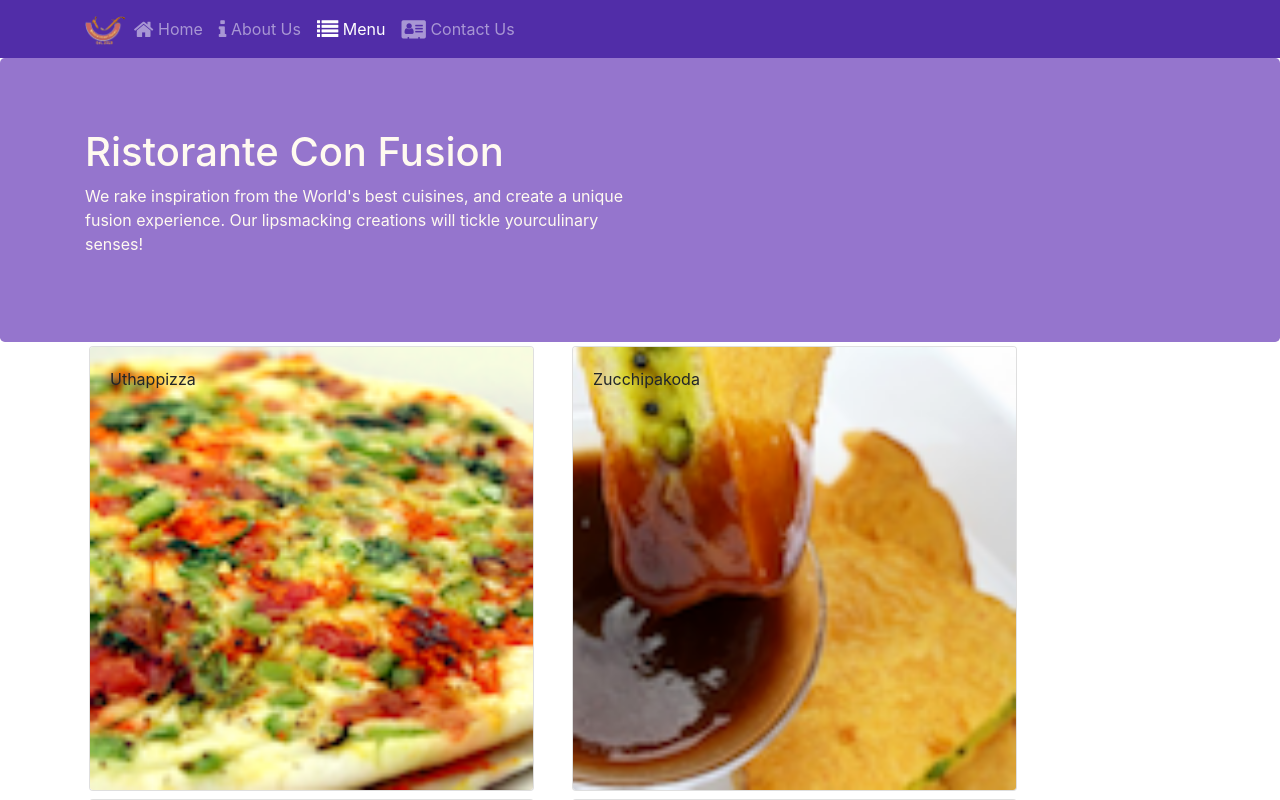
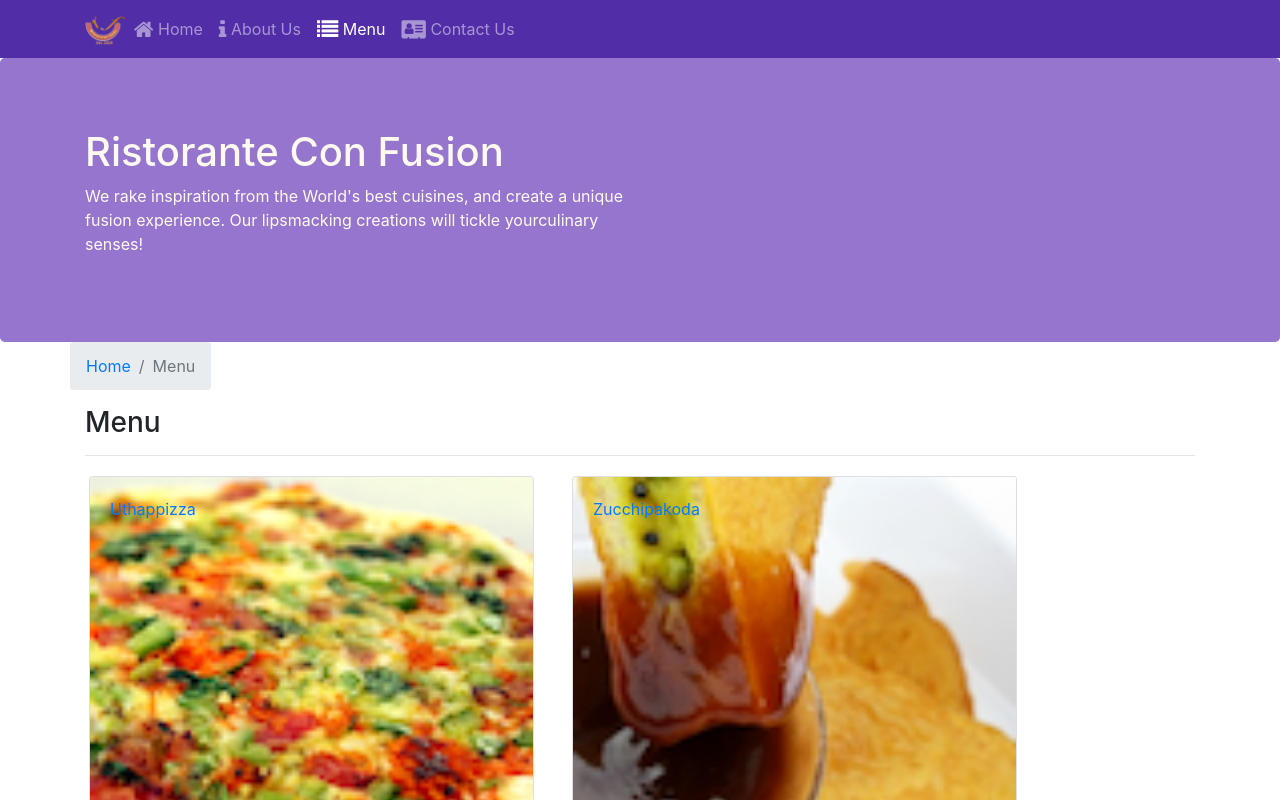
Before and after one commit to JakubWrzesniak/ReactConfusion, a React (Create React App) app: page /menu in a window 1280 px wide. Shown: the top 800 px of the page. Built offline with nearby package versions, Linux system fonts and the light colour scheme.

Commit message:
Single Page Applications Part 2

```diff
--- a/src/components/ConctactComponent.js
+++ b/src/components/ConctactComponent.js
@@ -1,8 +1,20 @@
 import React from'react';
+import {Breadcrumb, BreadcrumbItem} from 'reactstrap';
+import {Link} from 'react-router-dom';
 
 function Concact(props){
     return(
         <div className="container">
+             <div className="row">
+                <Breadcrumb>
+                    <BreadcrumbItem><Link to='/home'>Home</Link></BreadcrumbItem>
+                    <BreadcrumbItem active>Contact Us</BreadcrumbItem>
+                </Breadcrumb>
+                <div className="col-12">
+                    <h3>Contact Us</h3>
+                    <hr />
+                </div>
+            </div>
             <div className="row row-content">
                 <div className="col-12">
                 <h3>Location Information</h3>
--- a/src/components/DishdetailComponent.js
+++ b/src/components/DishdetailComponent.js
@@ -1,5 +1,6 @@
 import React from 'react';
-import {Card, CardImg, CardText, CardBody, CardTitle} from 'reactstrap';
+import {Card, CardImg, CardText, CardBody, CardTitle, BreadcrumbItem, Breadcrumb} from 'reactstrap';
+import {Link} from 'react-router-dom';
 
 
 
@@ -7,6 +8,7 @@ import {Card, CardImg, CardText, CardBody, CardTitle} from 'reactstrap';
 function RenderDish({dish}){
     if(dish!=null){
         return(
+            <div className="col-12 m-1 col-md-5 text-left">
                 <Card>
                     <CardImg width ="100%" src={dish.image} alt={dish.name}/>
                     <CardBody>
@@ -14,6 +16,7 @@ function RenderDish({dish}){
                         <CardText>{dish.description}</CardText>
                     </CardBody>
                 </Card>
+            </div>
         )
     }else{
         return(<div></div>)
@@ -33,11 +36,12 @@ function RenderComments({comments}){
         });
 
         return(
-
+            <div className="col-12 m-1 col-md-5 text-left">
                 <ul className="list-unstyled">
                     <h4>Comments</h4>
                     {commentsList}
                 </ul>
+            </div>
         )
     }else{
         return(<div></div>)
@@ -52,12 +56,18 @@ const DishDetail = (props) => {
             return(
                 <div className="container">
                      <div className="row">
-                        <div className="col-12 m-1 col-md-5 text-left">
+                        <Breadcrumb>
+                            <BreadcrumbItem><Link to='/menu'>Menu</Link></BreadcrumbItem>
+                            <BreadcrumbItem active>{props.dish.name}</BreadcrumbItem>
+                        </Breadcrumb>
+                        <div className="col-12">
+                            <h3>{props.dish.name}</h3>
+                            <hr />
+                        </div>
+                    </div>
+                    <div className="row">
                         <RenderDish dish={props.dish}/>
-                        </div>
-                        <div className="col-12 m-1 col-md-5 text-left">
-                            <RenderComments comments ={props.dish.comments}/>
-                        </div>
+                         <RenderComments comments ={props.comments}/>
                     </div>
                 </div>
             )
--- a/src/components/MainComponent.js
+++ b/src/components/MainComponent.js
@@ -35,12 +35,22 @@ class Main extends Component {
         );
     }
 
+    const DishWithId = ({match}) =>{
+        console.log(this.state.dishes.filter((dish)=>dish.id === parseInt(match.params.dishId,10))[0]);
+        return(
+            <DishDetail dish={this.state.dishes.filter((dish)=>dish.id === parseInt(match.params.dishId,10))[0]}
+            comments={this.state.comments.filter((comment) => comment.dishId === parseInt(match.params.dishId,10))}/>
+
+        );
+    }
+
     return (
       <div className="App">
         <Header/>
         <Switch>
             <Route path='/home' component={HomePage}/>
             <Route exact path='/menu' component={() => <Menu dishes={this.state.dishes}/>}/>
+            <Route path='/menu/:dishId' component={DishWithId}/>;
             <Route ecact path='/contactus' component={Contact}/>;
             <Redirect to='/home'/>
         </Switch>
--- a/src/components/MenuComponent.js
+++ b/src/components/MenuComponent.js
@@ -1,14 +1,16 @@
 import React from 'react';
-import {Card, CardImg, CardImgOverlay, CardTitle} from 'reactstrap';
-
+import {Card, CardImg, CardImgOverlay, CardTitle, Breadcrumb, BreadcrumbItem} from 'reactstrap';
+import { Link } from 'react-router-dom';
 
 function RenderMenuItem({dish,onClick}) {
     return(
-        <Card onClick={() => onClick(dish.id)}>
+        <Card>
+            <Link to={`/menu/${dish.id}`}>
             <CardImg width="100%" src={dish.image} alt={dish.name} />
             <CardImgOverlay>
                 <CardTitle>{dish.name}</CardTitle>
             </CardImgOverlay>
+            </Link>
         </Card>
     );
 }
@@ -17,13 +19,23 @@ const Menu = (props) => {
     const menu = props.dishes.map((dish) => {
         return (
           <div key={dish.id} className="col-12 col-md-5 m-1">
-              <RenderMenuItem dish = {dish} onClick={props.onClick}/>
+              <RenderMenuItem dish = {dish}/>
           </div>
         );
     });
 
     return (
         <div className="container">
+            <div className="row">
+                <Breadcrumb>
+                    <BreadcrumbItem><Link to='/home'>Home</Link></BreadcrumbItem>
+                    <BreadcrumbItem active>Menu</BreadcrumbItem>
+                </Breadcrumb>
+                <div className="col-12">
+                    <h3>Menu</h3>
+                    <hr />
+                </div>
+            </div>
             <div className="row">
                 {menu}
             </div>
```
Lines whose indentation alone changed are shown as unchanged.
